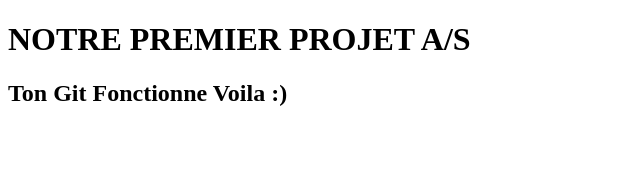
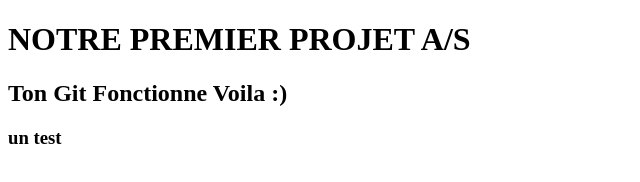
Before and after one commit to soukainak/gitTest, a plain HTML site: page index.html in a window 1280 px wide. Shown: the full height of the page, 0-640 px from the left. Drawn offline with Linux system fonts and the light colour scheme.

Commit message:
ajout d'un h3

```diff
--- a/index.html
+++ b/index.html
@@ -7,5 +7,6 @@
 <body>
     <h1>NOTRE PREMIER PROJET A/S</h1>
     <h2>Ton Git Fonctionne Voila :)</h2>
+    <h3>un test </h3>
 </body>
 </html>
```
